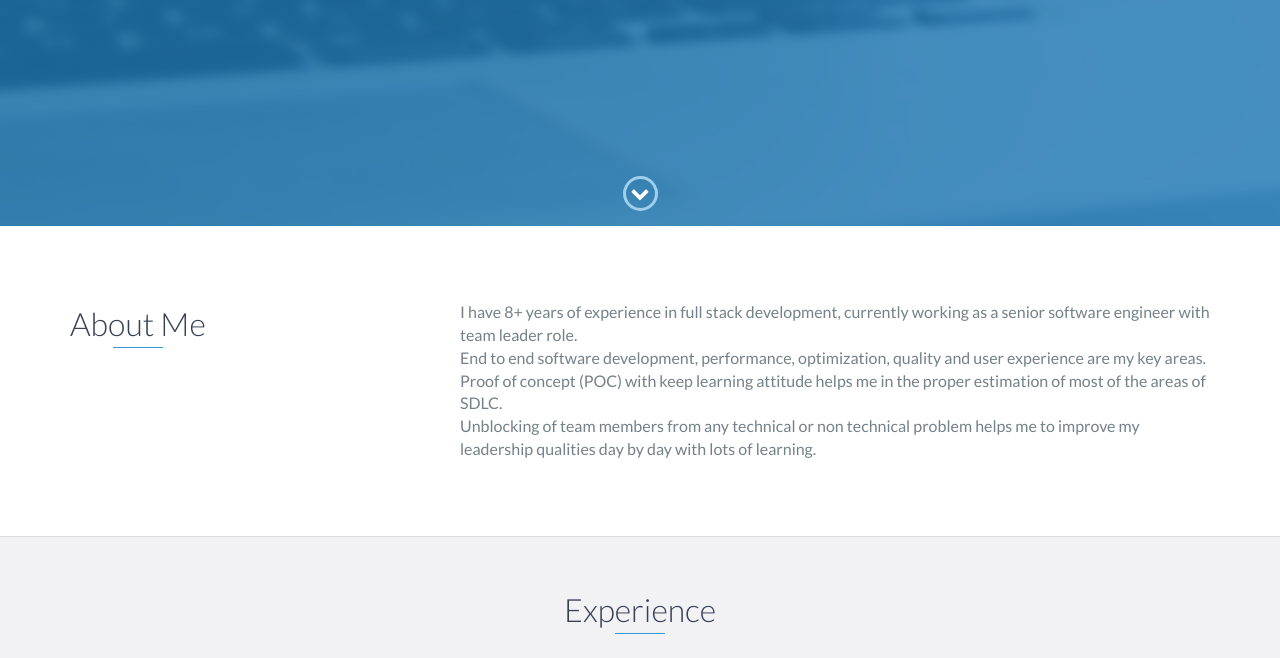
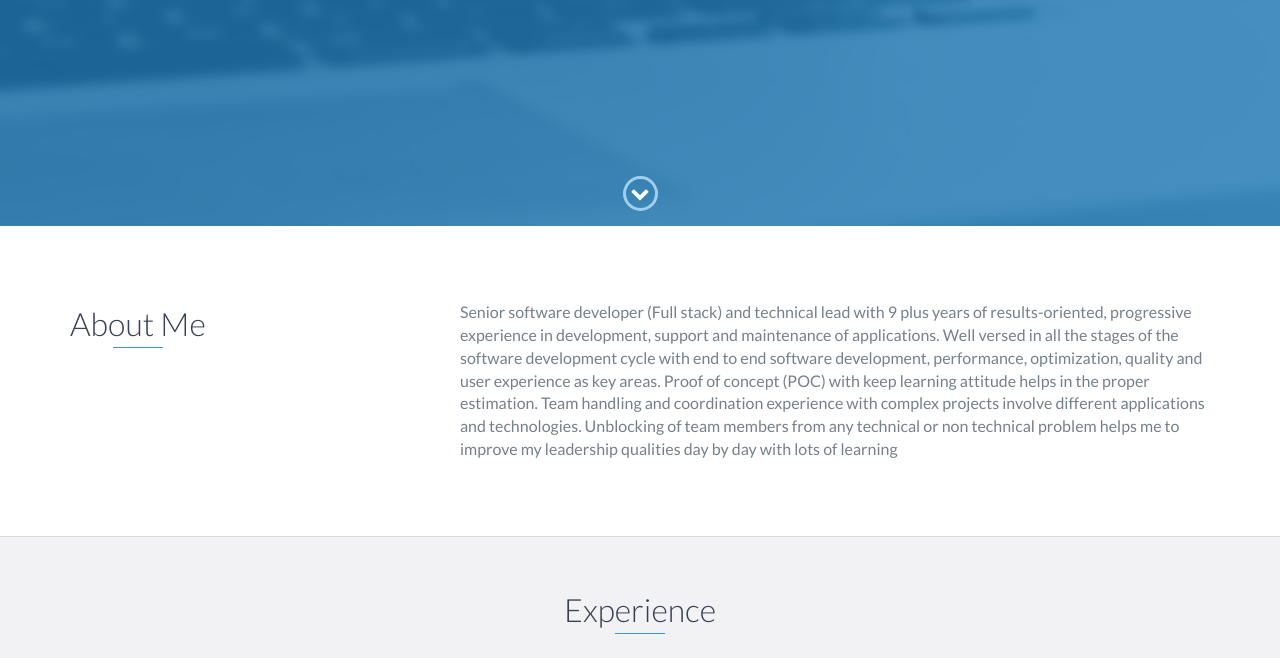
Before and after one commit to Rajeevchaubey05/rajeevchaubey.github.io, a website: page index.html in a window 1280 px wide. Shown: the part 574-1232 px from the top of the page. Drawn offline with nearby package versions, Linux system fonts and the light colour scheme.

Commit message:
Update index.html
Summary addition

```diff
--- a/index.html
+++ b/index.html
@@ -68,14 +68,13 @@
                 </div>
                 <div class="col-md-8">
                     <p>
-                        I have 8+ years of experience in full stack development, currently working as a senior software
-                        engineer with team leader role.<br />
-                        End to end software development, performance, optimization, quality and user experience are my
-                        key areas.<br />
-                        Proof of concept (POC) with keep learning attitude helps me in the proper estimation of most of
-                        the areas of SDLC.<br />
-                        Unblocking of team members from any technical or non technical problem helps me to improve my
-                        leadership qualities day by day with lots of learning.
+                        Senior software developer (Full stack) and technical lead with 9 plus years of results-oriented, progressive
+experience in development, support and maintenance of applications. Well versed in all the stages of the software
+development cycle with end to end software development, performance, optimization, quality and user experience as
+key areas. Proof of concept (POC) with keep learning attitude helps in the proper estimation. Team handling and coordination experience with complex projects involve different applications and technologies. Unblocking of team
+members from any technical or non technical problem helps me to improve my leadership qualities day by day with
+lots of learning
+
                     </p>
                 </div>
             </div>
```
